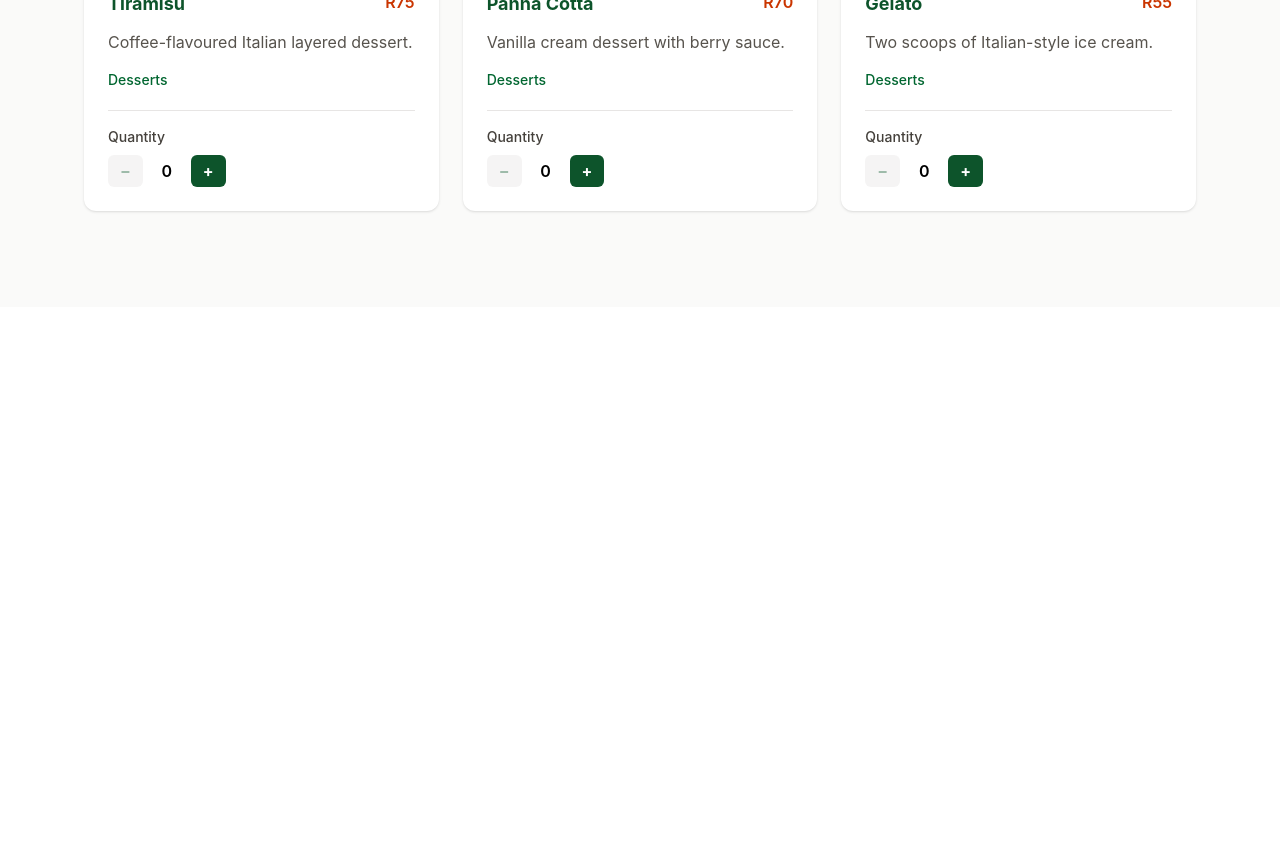
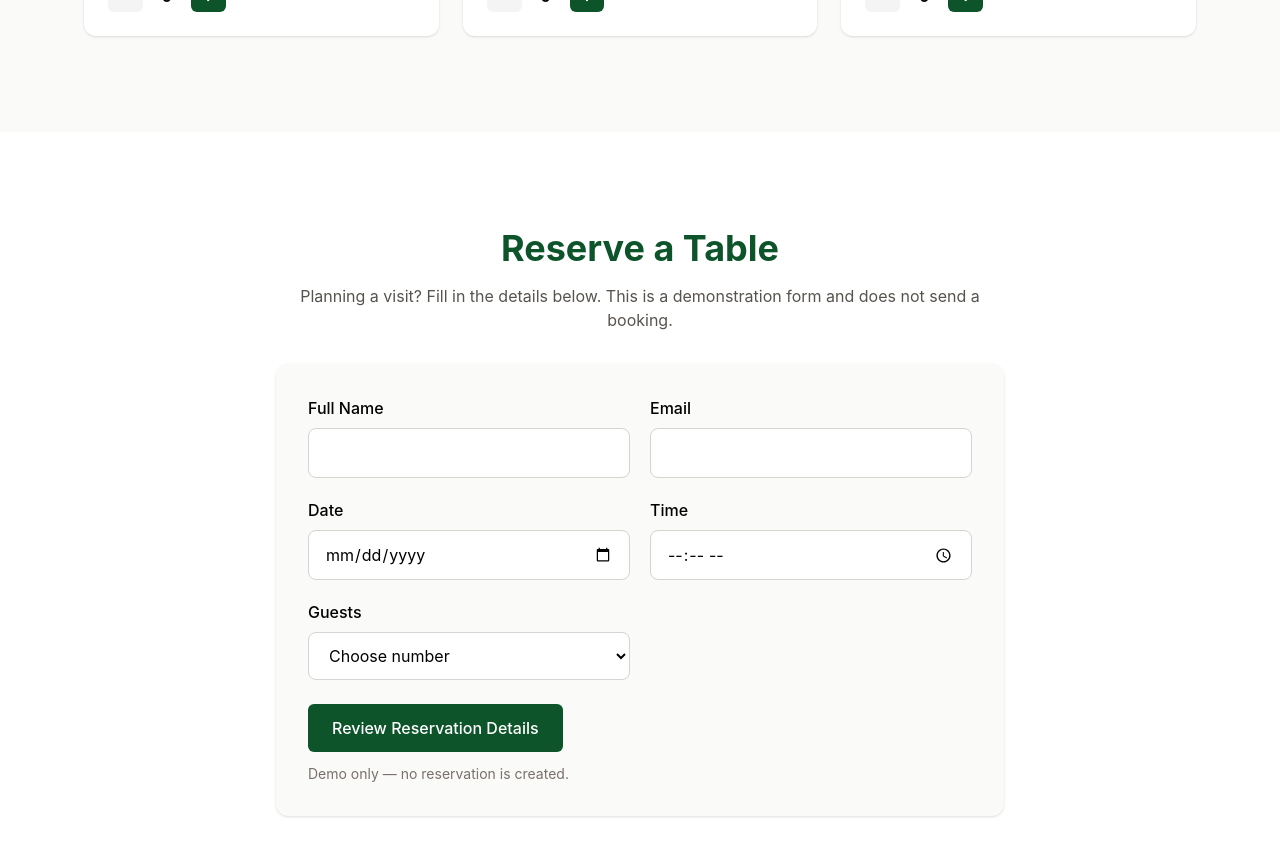
Before and after one commit to ShogoleThomas/mayerfeld-restaurant-website, a React (Vite) app in the folder react-starter/: page / in a window 1280 px wide. Shown: the part 2100-2956 px from the top of the page. Before the commit the page ends 2407 px from the top, so only its background shows below. Built offline with nearby package versions, Linux system fonts and the light colour scheme.

Commit message:
Add reservation form footer and restaurant images

```diff
--- a/react-starter/src/App.jsx
+++ b/react-starter/src/App.jsx
@@ -1,7 +1,9 @@
+
 import Header from './components/Header'
 import Hero from './components/Hero'
 import About from './components/About'
 import Menu from './components/Menu'
+import Reservation from './components/Reservation'
 
 function App() {
   return (
@@ -12,6 +14,7 @@ function App() {
         <Hero />
         <About />
         <Menu />
+        <Reservation />
       </main>
     </>
   )
--- /dev/null
+++ b/react-starter/src/components/Reservation.jsx
@@ -0,0 +1,168 @@
+
+import { useState } from 'react'
+
+function Reservation() {
+  const [details, setDetails] = useState({
+    name: '',
+    email: '',
+    date: '',
+    time: '',
+    guests: '',
+  })
+
+  const [showReview, setShowReview] = useState(false)
+
+  function handleChange(event) {
+    const { name, value } = event.target
+
+    setDetails((previous) => ({
+      ...previous,
+      [name]: value,
+    }))
+
+    setShowReview(false)
+  }
+
+  function handleSubmit(event) {
+    event.preventDefault()
+    setShowReview(true)
+  }
+
+  const inputStyle =
+    'w-full rounded-lg border border-stone-300 bg-white px-4 py-3 focus:border-green-800 focus:outline-none'
+
+  return (
+    <section id="reservation" className="bg-white py-16 md:py-24">
+      <div className="mx-auto max-w-3xl px-5">
+        <h2 className="text-center text-3xl font-bold text-green-900 sm:text-4xl">
+          Reserve a Table
+        </h2>
+
+        <p className="mt-4 text-center text-stone-600">
+          Planning a visit? Fill in the details below.
+          This is a demonstration form and does not send a booking.
+        </p>
+
+        <form
+          onSubmit={handleSubmit}
+          className="mt-8 rounded-xl bg-stone-50 p-6 shadow-sm sm:p-8"
+        >
+          <div className="grid gap-5 sm:grid-cols-2">
+            <div>
+              <label htmlFor="name" className="mb-2 block font-medium">
+                Full Name
+              </label>
+              <input
+                id="name"
+                name="name"
+                type="text"
+                required
+                value={details.name}
+                onChange={handleChange}
+                className={inputStyle}
+              />
+            </div>
+
+            <div>
+              <label htmlFor="email" className="mb-2 block font-medium">
+                Email
+              </label>
+              <input
+                id="email"
+                name="email"
+                type="email"
+                required
+                value={details.email}
+                onChange={handleChange}
+                className={inputStyle}
+              />
+            </div>
+
+            <div>
+              <label htmlFor="date" className="mb-2 block font-medium">
+                Date
+              </label>
+              <input
+                id="date"
+                name="date"
+                type="date"
+                required
+                value={details.date}
+                onChange={handleChange}
+                className={inputStyle}
+              />
+            </div>
+
+            <div>
+              <label htmlFor="time" className="mb-2 block font-medium">
+                Time
+              </label>
+              <input
+                id="time"
+                name="time"
+                type="time"
+                required
+                value={details.time}
+                onChange={handleChange}
+                className={inputStyle}
+              />
+            </div>
+
+            <div>
+              <label htmlFor="guests" className="mb-2 block font-medium">
+                Guests
+              </label>
+              <select
+                id="guests"
+                name="guests"
+                required
+                value={details.guests}
+                onChange={handleChange}
+                className={inputStyle}
+              >
+                <option value="">Choose number</option>
+                {[1, 2, 3, 4, 5, 6].map((number) => (
+                  <option key={number} value={number}>
+                    {number}
+                  </option>
+                ))}
+              </select>
+            </div>
+          </div>
+
+          <button
+            type="submit"
+            className="mt-6 rounded-md bg-green-900 px-6 py-3 font-medium text-white hover:bg-green-800"
+          >
+            Review Reservation Details
+          </button>
+
+          <p className="mt-3 text-sm text-stone-500">
+            Demo only — no reservation is created.
+          </p>
+
+          {showReview && (
+            <div
+              role="status"
+              className="mt-6 rounded-lg border border-green-200 bg-green-50 p-5 text-stone-700"
+            >
+              <h3 className="font-bold text-green-900">
+                Reservation Details Preview
+              </h3>
+              <p className="mt-2">Name: {details.name}</p>
+              <p>Email: {details.email}</p>
+              <p>Date: {details.date}</p>
+              <p>Time: {details.time}</p>
+              <p>Guests: {details.guests}</p>
+              <p className="mt-3 font-medium">
+                This is a preview only. No booking has been submitted.
+              </p>
+            </div>
+          )}
+        </form>
+      </div>
+    </section>
+  )
+}
+
+export default Reservation
```
Also changed, not shown: react-starter/public/images/about.png (added), react-starter/public/images/hero.png (added), react-starter/src/components/Footer.jsx (added).
